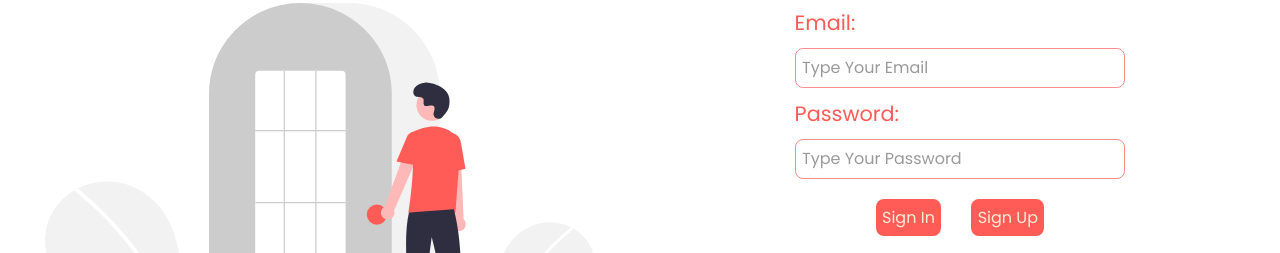
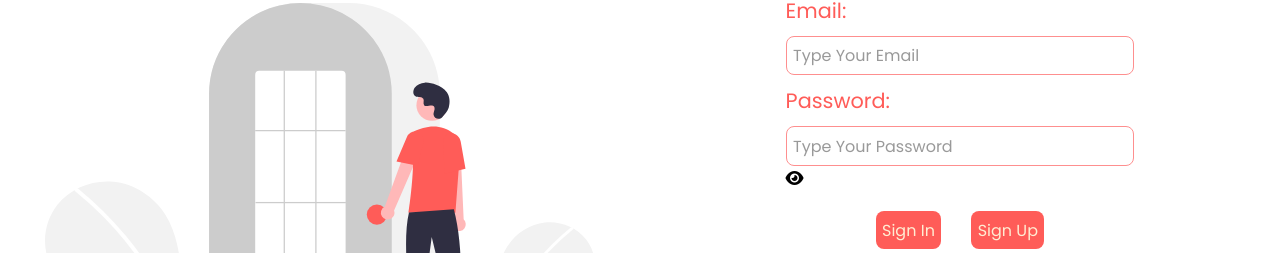
Before and after one commit to MarcelloFarias/signIn-signUp-ui, a plain HTML site: page index.html in a window 1280 px wide. Shown: the part 233-486 px from the top of the page. Drawn offline with Linux system fonts and the light colour scheme.

Commit message:
Add an icon to hide/show the password

```diff
--- a/index.html
+++ b/index.html
@@ -24,7 +24,9 @@
 
                 <label for="#input-password">Password:</label>
                 <div class="input-field">
-                    <input type="email" placeholder="Type Your Password" id="input-password">
+                    <div class="input-password">
+                        <input type="password" placeholder="Type Your Password" id="input-password"><i onclick="toggle()" class="fas fa-eye eye"></i>
+                    </div>
                 </div>
 
                 <div class="main-buttons">
@@ -41,5 +43,23 @@
             </form>
         </div>
     </main>
+
+    <script>
+        let eye = document.querySelector('.eye'),
+            inputPassword = document.querySelector('#input-password'),
+            enabled = false;
+
+        function toggle() {
+            if(enabled) {
+                inputPassword.setAttribute('type', 'password');
+                eye.style.color = '#FE8F8F'
+                enabled = false;
+            }else {
+                inputPassword.setAttribute('type', 'true');
+                eye.style.color = '#FF5C58';
+                enabled = true;
+            }
+        }
+    </script>
 </body>
 </html>
```
